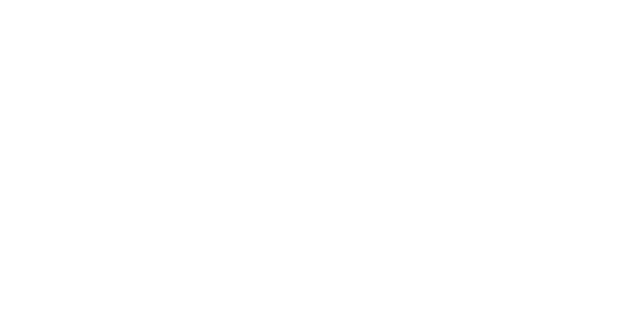
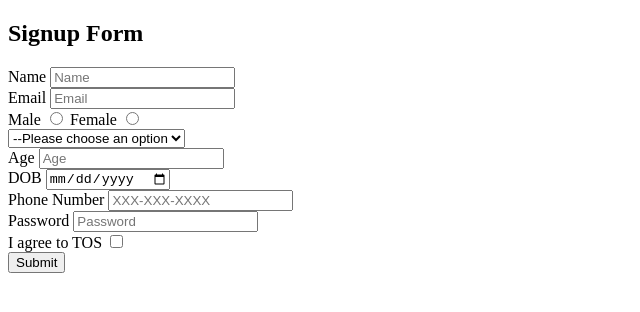
Before and after one commit to acciojob/signup-form-car-adarsh1511, a website: page main.html in a window 1280 px wide. Shown: the whole page, without its empty margins (0-640 px from the left). Drawn offline with Linux system fonts and the light colour scheme.

Commit message:
created a submission

```diff
--- a/main.html
+++ b/main.html
@@ -7,9 +7,55 @@
 </head>
 
 <body>
-	<!-- the entire body must be written by student -->
-    <script type="text/javascript" src="./script.js">
-</script>
+
+	<h2>Signup Form</h2>
+	<form action="" method=post>
+		<div>
+		<label for="name">Name</label>
+		<input type="text" id="name" name="name" placeholder="Name" required>
+		</div>
+		<div>
+			<label for="email">Email</label>
+			<input type="email" id="email" name="email" placeholder="Email" required>
+		</div>
+		<div>
+			<label for="gender_m" >Male</label>
+			<input type="radio" id="gender_m" name= "gender" required>
+			<label for="gender_f">Female</label>
+			<input type="radio" id="gender_f" name= "gender" required>
+		</div>
+		<div>
+			<select name= "cars" id=cars required>
+				<option none selected disabled>--Please choose an option</option>
+				<option value="Audi">Audi</option>
+				<option value="BMW">BMW</option>
+				<option value="Skoda">Skoda</option>
+			</select>
+		</div>
+		<div>
+			<label for="age">Age</label>
+			<input type="number" id="age" name="age" placeholder="Age" required>
+		</div>
+		<div>
+			<label for="dob">DOB</label>
+			<input type="date" id="dob" name="dob" required>
+		</div>
+		<div>
+			<label for="tel">Phone Number</label>
+			<input type="tel" id="tel" name="tel" placeholder="XXX-XXX-XXXX">
+		</div>
+		<div>
+			<label for="password">Password</label>
+			<input type="password" id="password" name="password" placeholder="Password" required>
+		</div>
+		<div>
+			<label for="checkbox">I agree to TOS</label>
+			<input type="checkbox" id="checkbox" name="checkbox" required>
+		</div>
+		<div>
+			<button type="submit" value="submit">Submit</button>
+		</div>
+	</form>
 
 </body>
 
```
